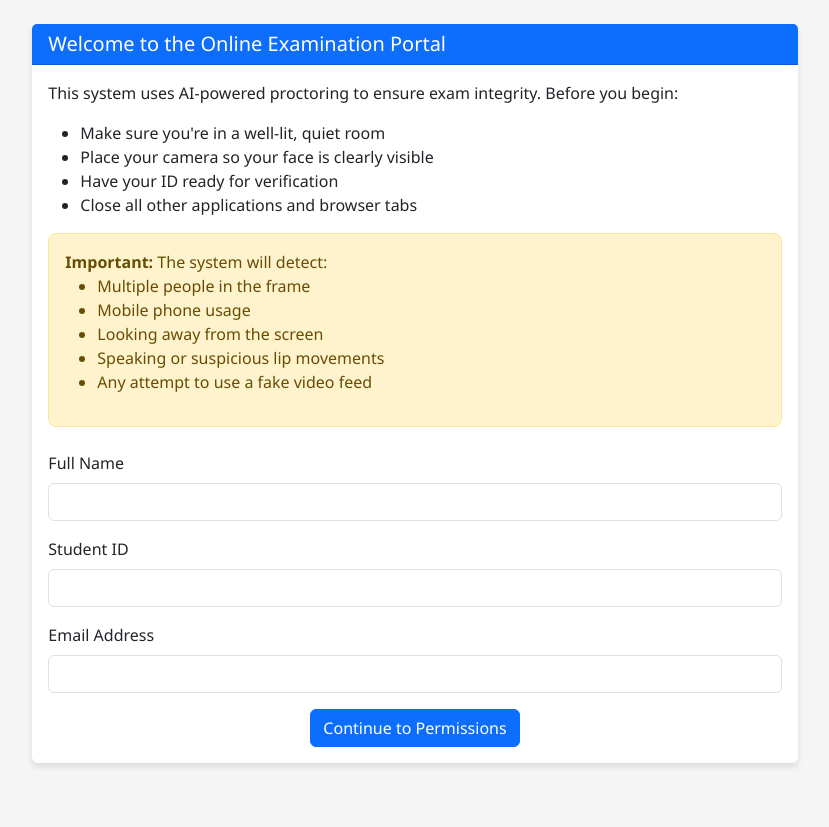
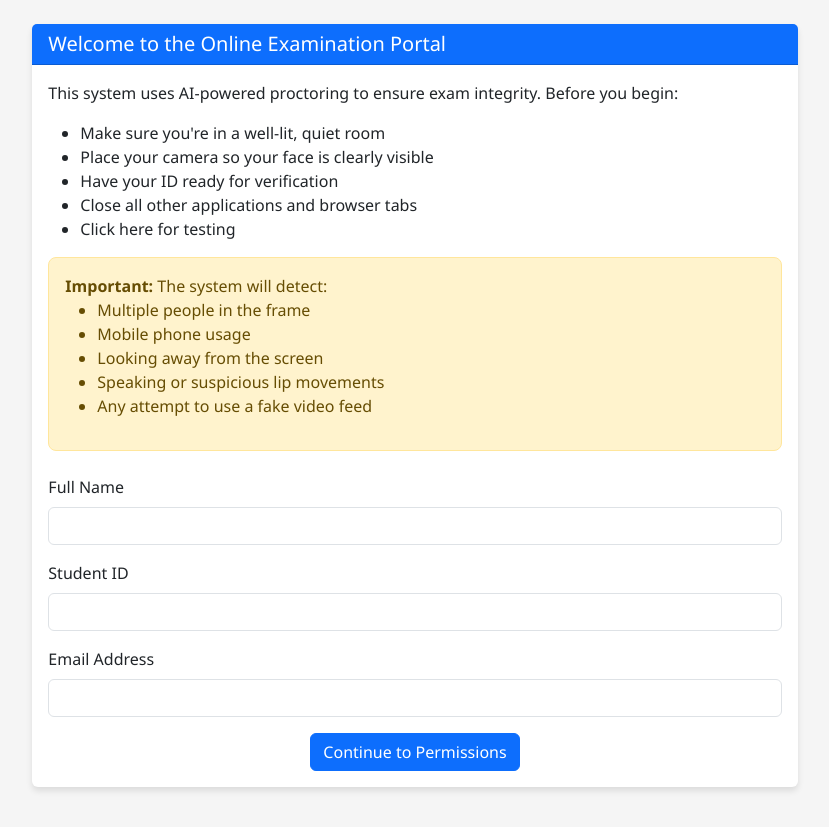
Before and after one commit to fallensoapbubble/AI-proctoring, a Flask app: page / in a window 1280 px wide. Shown: the part 82-909 px from the top of the page, without its empty margins (225-1054 px from the left). Run offline with Flask 3, Linux system fonts and the light colour scheme; some libraries are stand-ins or nearby versions.

Commit message:
docker fix

```diff
--- a/AI-Proctoring-System/templates/index.html
+++ b/AI-Proctoring-System/templates/index.html
@@ -9,11 +9,13 @@
             </div>
             <div class="card-body">
                 <p class="card-text">This system uses AI-powered proctoring to ensure exam integrity. Before you begin:</p>
+
                 <ul>
                     <li>Make sure you're in a well-lit, quiet room</li>
                     <li>Place your camera so your face is clearly visible</li>
                     <li>Have your ID ready for verification</li>
                     <li>Close all other applications and browser tabs</li>
+                    <li>Click here for <a href="/test_lab"></a>testing</li>
                 </ul>
 
                 <div class="alert alert-warning">
```
Also changed, not shown: 1 other file.
